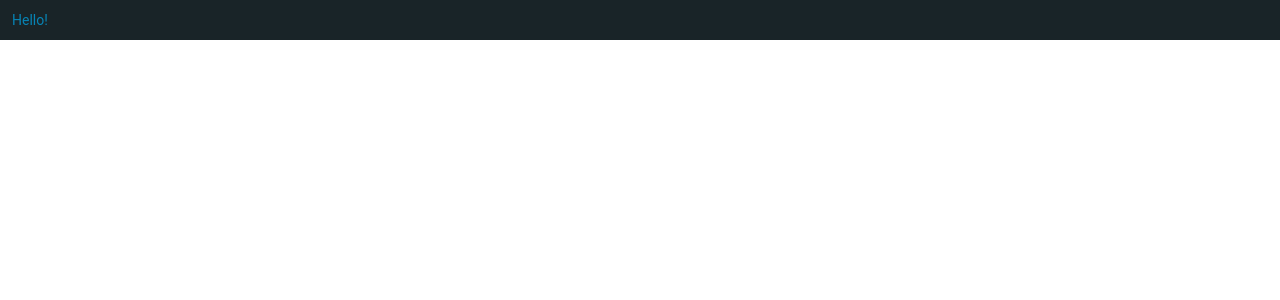
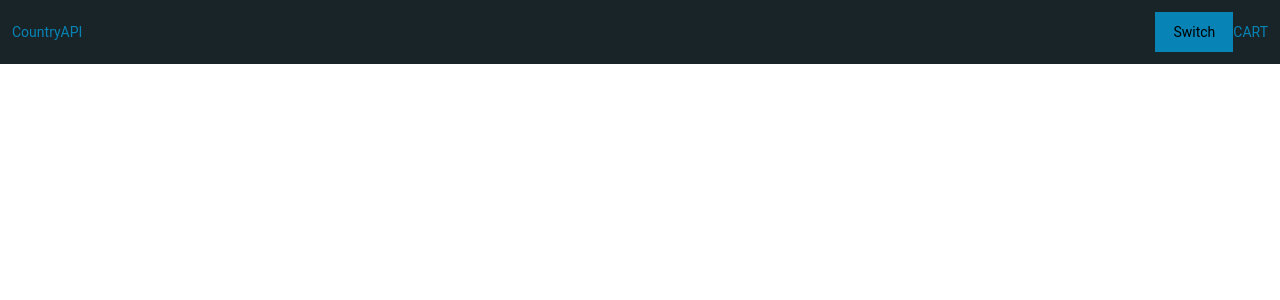
Before and after one commit to jaisonschmidt/react-countries, a React (Create React App) app: page / in a window 1280 px wide. Shown: the top 300 px of the page. Built offline with nearby package versions, Linux system fonts and the light colour scheme; a web font is replaced by a local one.

Commit message:
Ajustes de styled components

```diff
--- /dev/null
+++ b/src/assets/styles/Atomic/Button.js
@@ -0,0 +1,8 @@
+import styled from "styled-components";
+
+export const Button = styled.button`
+  background: ${props => props.theme.$secolor};
+  border: none;
+  display: inline-block;
+  padding: 12px 18px;
+`;
--- /dev/null
+++ b/src/assets/styles/Atomic/Grid.js
@@ -0,0 +1,8 @@
+import styled from "styled-components";
+
+export const Flex = styled.div`
+  align-items: ${props => (props.alignItems ? props.alignItems : "center")};
+  display: flex;
+  justify-content: space-between;
+  width: ${props => (props.fullwidth ? "100%" : "auto")};
+`;
--- /dev/null
+++ b/src/assets/styles/Lib.js
@@ -0,0 +1,4 @@
+import { Flex } from "./Atomic/Grid";
+import { Button } from "./Atomic/Button";
+
+export { Flex, Button };
--- a/src/features/Header/Header.jsx
+++ b/src/features/Header/Header.jsx
@@ -1,6 +1,20 @@
 import React from "react";
 import { HeaderWrap } from "./HeaderStyles";
 
-const Header = () => <HeaderWrap>Hello!</HeaderWrap>;
+import { Flex, Button } from "../../assets/styles/Lib";
+
+const Header = () => (
+  <HeaderWrap>
+    <Flex fullwidth>
+      <div>CountryAPI</div>
+      <Flex>
+        <div>
+          <Button>Switch</Button>
+        </div>
+        <div>CART</div>
+      </Flex>
+    </Flex>
+  </HeaderWrap>
+);
 
 export default Header;
--- a/src/features/Header/HeaderStyles.js
+++ b/src/features/Header/HeaderStyles.js
@@ -3,5 +3,7 @@ import styled from "styled-components";
 export const HeaderWrap = styled.header`
   background: #192428;
   color: ${props => props.theme.$secolor};
+  display: flex;
+  justify-content: space-between;
   padding: 12px;
 `;
```
